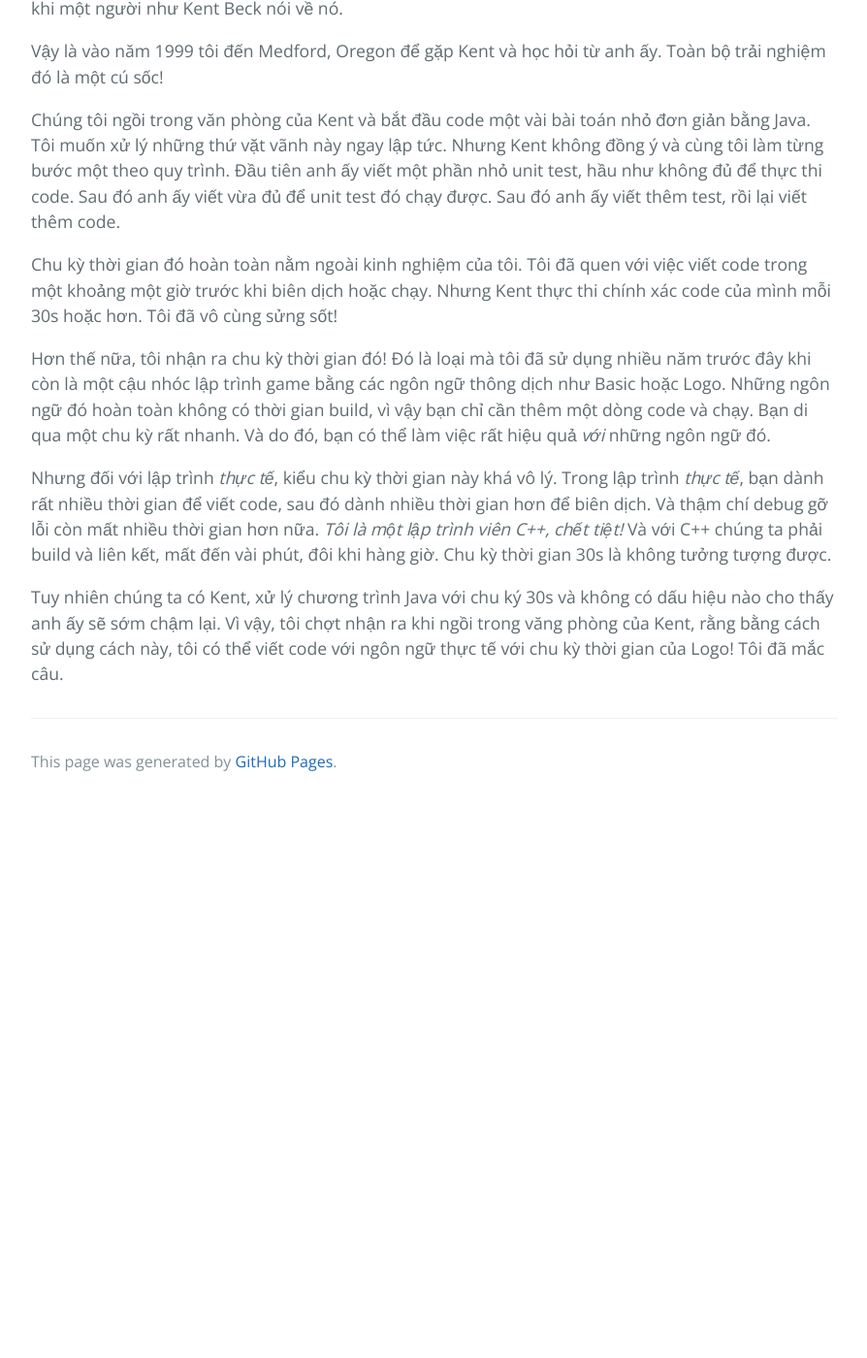
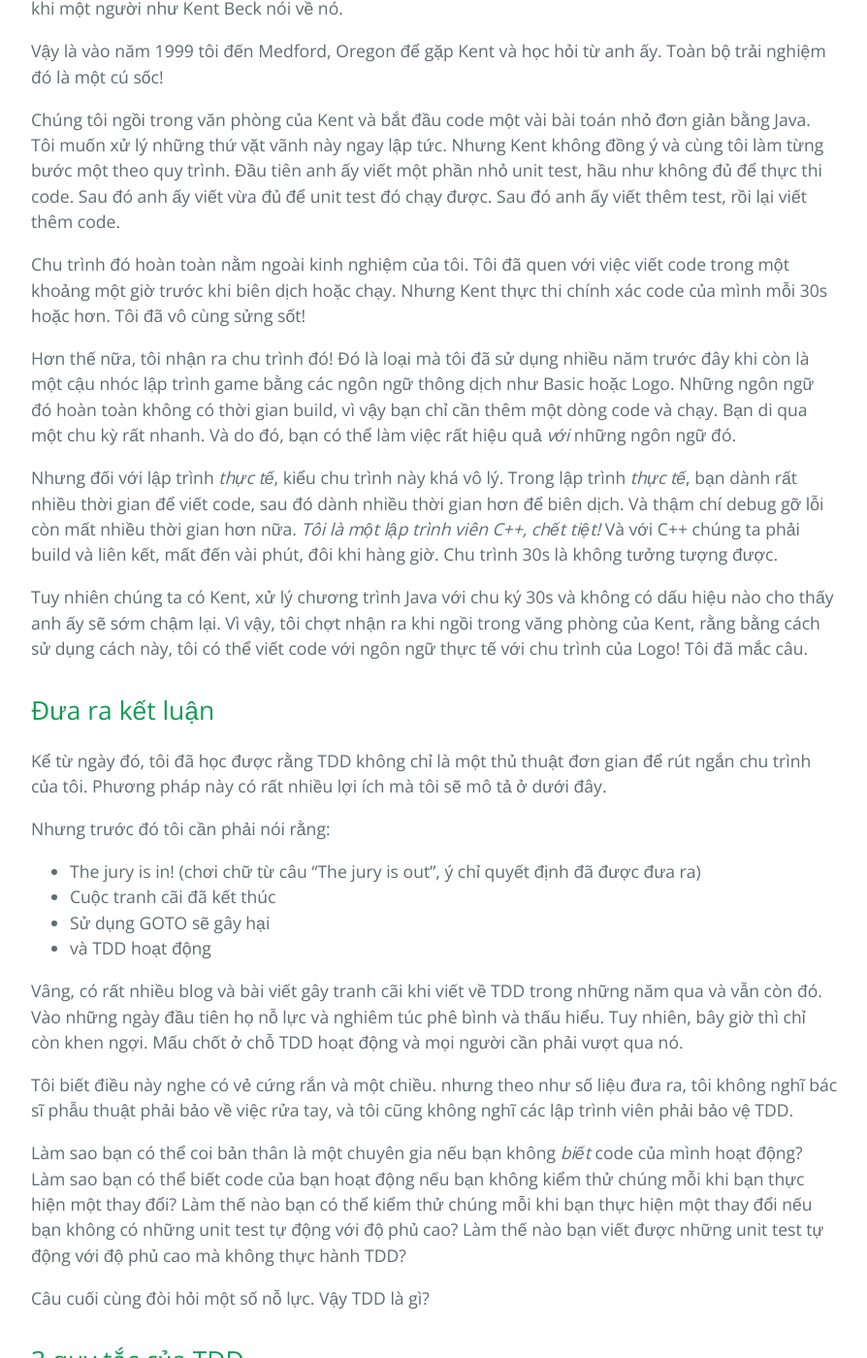
Before and after one commit to HaiBV/haibv.github.io, a Jekyll site: the page built from clean-coder/chapter-5-test-driven-development.md, in a window 1280 px wide and 1400 px high, scrolled down 670 px. Shown: the whole window at 97% size, without its empty margins (192-1086 px from the left). Built offline with Jekyll 4.4.1, drawn with Linux system fonts in a browser that asks for light colours; our own code applies the rules of GitHub Pages for plain Markdown files; before the commit the page ends 1499 px from its top, so only the background shows below that; some of the changed text lies outside the part shown.

Commit message:
Update The Clean Coder - Chapter 5 Test Driven Development

```diff
--- a/clean-coder/chapter-5-test-driven-development.md
+++ b/clean-coder/chapter-5-test-driven-development.md
@@ -14,10 +14,42 @@ Vậy là vào năm 1999 tôi đến Medford, Oregon để gặp Kent và học
 
 Chúng tôi ngồi trong văn phòng của Kent và bắt đầu code một vài bài toán nhỏ đơn giản bằng Java. Tôi muốn xử lý những thứ vặt vãnh này ngay lập tức. Nhưng Kent không đồng ý và cùng tôi làm từng bước một theo quy trình. Đầu tiên anh ấy viết một phần nhỏ unit test, hầu như không đủ để thực thi code. Sau đó anh ấy viết vừa đủ để unit test đó chạy được. Sau đó anh ấy viết thêm test, rồi lại viết thêm code.
 
-Chu kỳ thời gian đó hoàn toàn nằm ngoài kinh nghiệm của tôi. Tôi đã quen với việc viết code trong một khoảng một giờ trước khi biên dịch hoặc chạy. Nhưng Kent thực thi chính xác code của mình mỗi 30s hoặc hơn. Tôi đã vô cùng sửng sốt!
+Chu trình đó hoàn toàn nằm ngoài kinh nghiệm của tôi. Tôi đã quen với việc viết code trong một khoảng một giờ trước khi biên dịch hoặc chạy. Nhưng Kent thực thi chính xác code của mình mỗi 30s hoặc hơn. Tôi đã vô cùng sửng sốt!
 
-Hơn thế nữa, tôi nhận ra chu kỳ thời gian đó! Đó là loại mà tôi đã sử dụng nhiều năm trước đây khi còn là một cậu nhóc lập trình game bằng các ngôn ngữ thông dịch như Basic hoặc Logo. Những ngôn ngữ đó hoàn toàn không có thời gian build, vì vậy bạn chỉ cần thêm một dòng code và chạy. Bạn di qua một chu kỳ rất nhanh. Và do đó, bạn có thể làm việc rất hiệu quả _với_ những ngôn ngữ đó.
+Hơn thế nữa, tôi nhận ra chu trình đó! Đó là loại mà tôi đã sử dụng nhiều năm trước đây khi còn là một cậu nhóc lập trình game bằng các ngôn ngữ thông dịch như Basic hoặc Logo. Những ngôn ngữ đó hoàn toàn không có thời gian build, vì vậy bạn chỉ cần thêm một dòng code và chạy. Bạn di qua một chu kỳ rất nhanh. Và do đó, bạn có thể làm việc rất hiệu quả _với_ những ngôn ngữ đó.
 
-Nhưng đối với lập trình _thực tế_, kiểu chu kỳ thời gian này khá vô lý. Trong lập trình _thực tế_, bạn dành rất nhiều thời gian để viết code, sau đó dành nhiều thời gian hơn để biên dịch. Và thậm chí debug gỡ lỗi còn mất nhiều thời gian hơn nữa. _Tôi là một lập trình viên C++, chết tiệt!_ Và với C++ chúng ta phải build và liên kết, mất đến vài phút, đôi khi hàng giờ. Chu kỳ thời gian 30s là không tưởng tượng được.
+Nhưng đối với lập trình _thực tế_, kiểu chu trình này khá vô lý. Trong lập trình _thực tế_, bạn dành rất nhiều thời gian để viết code, sau đó dành nhiều thời gian hơn để biên dịch. Và thậm chí debug gỡ lỗi còn mất nhiều thời gian hơn nữa. _Tôi là một lập trình viên C++, chết tiệt!_ Và với C++ chúng ta phải build và liên kết, mất đến vài phút, đôi khi hàng giờ. Chu trình 30s là không tưởng tượng được.
 
-Tuy nhiên chúng ta có Kent, xử lý chương trình Java với chu ký 30s và không có dấu hiệu nào cho thấy anh ấy sẽ sớm chậm lại. Vì vậy, tôi chợt nhận ra khi ngồi trong văng phòng của Kent, rằng bằng cách sử dụng cách này, tôi có thể viết code với ngôn ngữ thực tế với chu kỳ thời gian của Logo! Tôi đã mắc câu.
+Tuy nhiên chúng ta có Kent, xử lý chương trình Java với chu ký 30s và không có dấu hiệu nào cho thấy anh ấy sẽ sớm chậm lại. Vì vậy, tôi chợt nhận ra khi ngồi trong văng phòng của Kent, rằng bằng cách sử dụng cách này, tôi có thể viết code với ngôn ngữ thực tế với chu trình của Logo! Tôi đã mắc câu.
+
+## Đưa ra kết luận
+
+Kể từ ngày đó, tôi đã học được rằng TDD không chỉ là một thủ thuật đơn gian để rút ngắn chu trình của tôi. Phương pháp này có rất nhiều lợi ích mà tôi sẽ mô tả ở dưới đây.
+
+Nhưng trước đó tôi cần phải nói rằng:
+- The jury is in! (chơi chữ từ câu "The jury is out", ý chỉ quyết định đã được đưa ra)
+- Cuộc tranh cãi đã kết thúc
+- Sử dụng GOTO sẽ gây hại
+- và TDD hoạt động
+
+Vâng, có rất nhiều blog và bài viết gây tranh cãi khi viết về TDD trong những năm qua và vẫn còn đó. Vào những ngày đầu tiên họ nỗ lực và nghiêm túc phê bình và thấu hiểu. Tuy nhiên, bây giờ thì chỉ còn khen ngợi. Mấu chốt ở chỗ TDD hoạt động và mọi người cần phải vượt qua nó.
+
+Tôi biết điều này nghe có vẻ cứng rắn và một chiều. nhưng theo như số liệu đưa ra, tôi không nghĩ bác sĩ phẫu thuật phải bảo về việc rửa tay, và tôi cũng không nghĩ các lập trình viên phải bảo vệ TDD.
+
+Làm sao bạn có thể coi bản thân là một chuyên gia nếu bạn không _biết_ code của mình hoạt động? Làm sao bạn có thể biết code của bạn hoạt động nếu bạn không kiểm thử chúng mỗi khi bạn thực hiện một thay đổi? Làm thế nào bạn có thể kiểm thử chúng mỗi khi bạn thực hiện một thay đổi nếu bạn không có những unit test tự động với độ phủ cao? Làm thế nào bạn viết được những unit test tự động với độ phủ cao mà không thực hành TDD?
+
+Câu cuối cùng đòi hỏi một số nỗ lực. Vậy TDD là gì?
+
+## 3 quy tắc của TDD
+
+1. Bạn không được viết code thành phẩm cho đến khi bạn viết một unit test chạy thất bại.
+2. Bạn không được viết nhiều hơn 1 unit test chạy thất bại, hãy viết code để unit test đó chạy thành công.
+3. Bạn không được viết code thành phẩm nhiều hơn cần thiết để chạy thành công unit test hiện tại.
+
+3 quy tắc trên sẽ khóa bạn trong một chu kỳ dài khoảng 30s. Bạn bắt đầu viết mọt phần nhỏ của unit test. Nhưng trong vòng vài giây, bạn phải nhắc đến tên của lớp hoặc hàm nào đó bạn chưa viết, nên unit test đó chạy thất bại. Sau đó bạn phải viết code để unit test đó thực thi. Nhưng bạn không thể viết nhiều hơn thế, vì vậy bạn tiếp tục viết thêm unit test.
+
+Chu kỳ tiếp tục lặp đi lặp lại. Thêm một ít code kiểm thử. Thêm một ít code thành phẩm. Hai phần code phát triển đồng thời và bổ sung cho nhau. Unit test phù hợp với code thành phẩm như kháng thể phù hợp với kháng nguyên.
+
+### Lợi ích
+
+#### Chắc chắn
```
